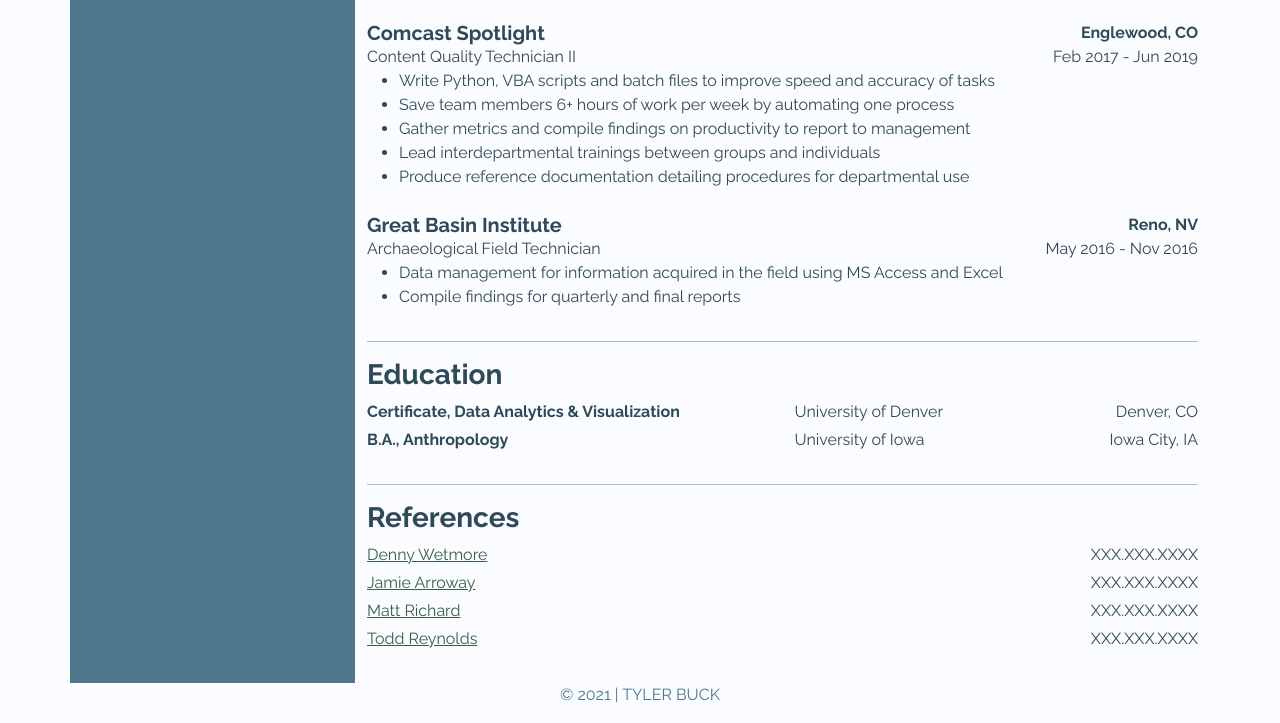
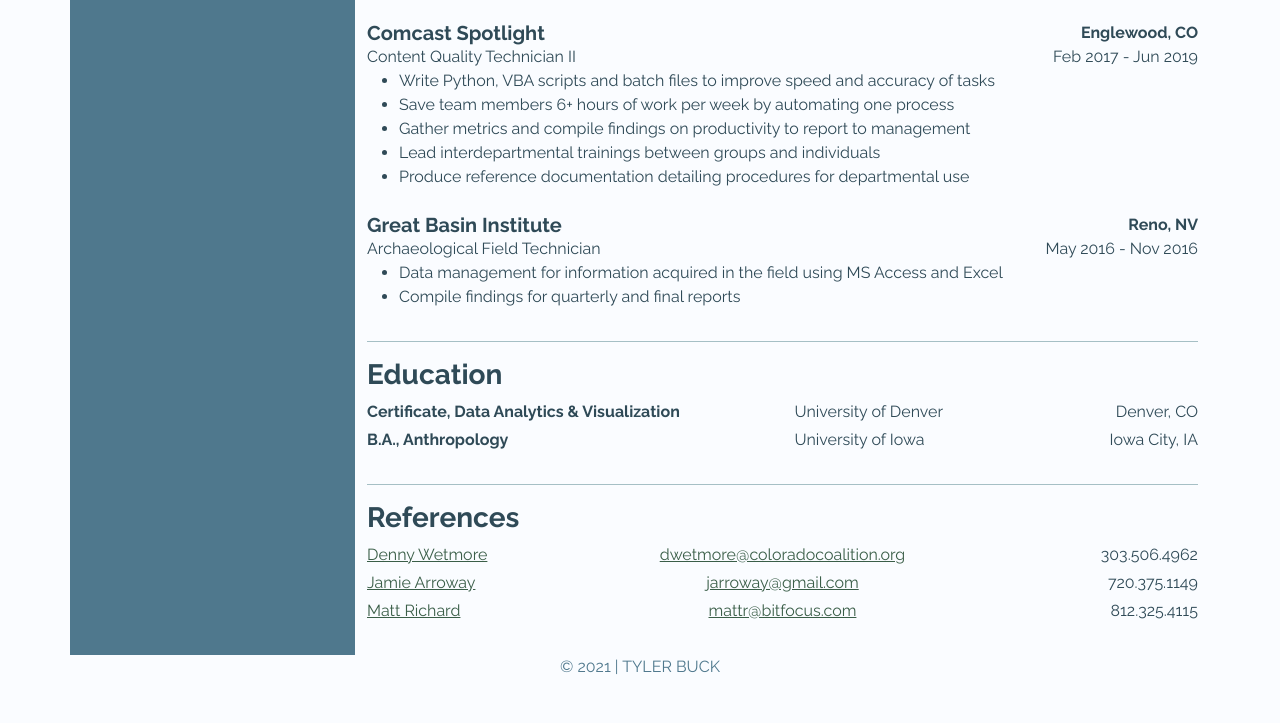
Before and after one commit to tbuck09/technical_resume, a plain HTML site: page index.html in a window 1280 px wide. Shown: the part 1365-2088 px from the top of the page. After the commit the page ends 2060 px from the top, so only its background shows below. Drawn offline with nearby package versions, Linux system fonts and the light colour scheme.

Commit message:
added contact info. Changed some spacing.

```diff
--- a/index.html
+++ b/index.html
@@ -251,60 +251,49 @@
                 <section id="references" class="description-section">
                     <h3>References</h3>
                     <div class="row reference-information">
-                        <div class="name col-md-6">
+                        <div class="name col-6 col-md-4">
                             <a
                                 href="mailto:dwetmore@coloradocoalition.org"
                                 data-toggle="tooltip"
                                 data-placement="top"
-                                title="Denny is my current supervisor at CCH."
+                                title="Denny (HMIS Project Manager) is my current supervisor at CCH."
                                 class="name references-tooltip"
                             >
                                 Denny Wetmore
                             </a>
                         </div>
-                        <div class="phone col-md-6 d-none d-md-block">XXX.XXX.XXXX</div>
+                        <div class="email col-md-4 d-none d-md-block"><a href="mailto:dwetmore@coloradocoalition.org">dwetmore@coloradocoalition.org</a></div>
+                        <div class="phone col-6 col-md-4">303.506.4962</div>
                     </div>
                     <div class="row reference-information">
-                        <div class="name col-md-6">
+                        <div class="name col-6 col-md-4">
                             <a
-                                href="mailto:jarroway@coloradocoalition.org"
+                                href="mailto:jarroway@gmail.com"
                                 data-toggle="tooltip"
                                 data-placement="top"
-                                title="Jamie is a colleague at CCH who is familiar with my committee work and data projects outside of HMIS."
+                                title="Jamie (Sr. BI Analyst) is a colleague at CCH who is familiar with my committee work and data projects outside of HMIS."
                                 class="name references-tooltip"
                             >
                                 Jamie Arroway
                             </a>
                         </div>
-                        <div class="phone col-md-6 d-none d-md-block">XXX.XXX.XXXX</div>
+                        <div class="email col-md-4 d-none d-md-block"><a href="mailto:jarroway@gmail.com">jarroway@gmail.com</a></div>
+                        <div class="phone col-6 col-md-4">720.375.1149</div>
                     </div>
                     <div class="row reference-information">
-                        <div class="name col-md-6">
+                        <div class="name col-6 col-md-4">
                             <a
                                 href="mailto:mattr@bitfocus.com"
                                 data-toggle="tooltip"
                                 data-placement="top"
-                                title="Matt and I worked for different organizations, but collaborated a lot on work concerning the Colorado Statewide HMIS."
+                                title="Matt (Customer Success Project Manager) and I worked for different organizations, but collaborated a lot on work concerning the Colorado Statewide HMIS."
                                 class="name references-tooltip"
                             >
                                 Matt Richard
                             </a>
                         </div>
-                        <div class="phone col-md-6 d-none d-md-block">XXX.XXX.XXXX</div>
-                    </div>
-                    <div class="row reference-information">
-                        <div class="name col-md-6">
-                            <a
-                                href="mailto:todd_reynolds@cable.comcast.com"
-                                data-toggle="tooltip"
-                                data-placement="top"
-                                title="Todd was the director of my team at Comcast Spotlight (now Effectv)."
-                                class="name references-tooltip"
-                            >
-                                Todd Reynolds
-                            </a>
-                        </div>
-                        <div class="phone col-md-6 d-none d-md-block">XXX.XXX.XXXX</div>
+                        <div class="email col-md-4 d-none d-md-block"><a href="mailto:mattr@bitfocus.com">mattr@bitfocus.com</a></div>
+                        <div class="phone col-6 col-md-4">812.325.4115</div>
                     </div>
                 </section>
             </div>
--- a/main.css
+++ b/main.css
@@ -134,6 +134,10 @@ img.brand-logo {
     margin-bottom: .25rem;
 }
 
+#references .email {
+    text-align: center;
+}
+
 #references .phone {
     text-align: right;
 }
```
